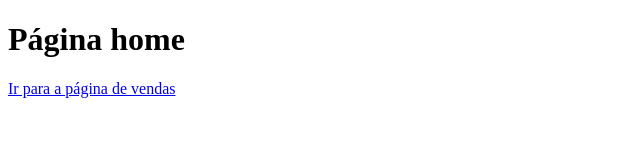
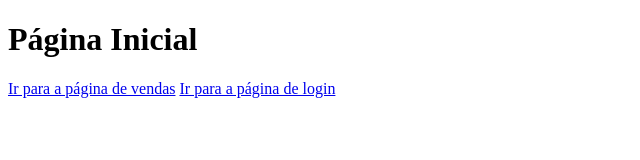
Before and after one commit to Janderson1323/aulagithubdev, a plain HTML site: page index.html in a window 1280 px wide. Shown: the whole page, without its empty margins (0-640 px from the left). Drawn offline with Linux system fonts and the light colour scheme.

Commit message:
(y) Finalizacao da feature loguin

```diff
--- a/index.html
+++ b/index.html
@@ -7,8 +7,10 @@
     <title>Document</title>
 </head>
 <body>
-    <h1>Página home</h1>
+    <h1>Página Inicial</h1>
 
     <a href="vendas.html">Ir para a página de vendas</a>
+    <a href="login.html">Ir para a página de login</a>
+
 </body>
 </html>
```
Also changed, not shown: login.html (+1 -0 lines).
